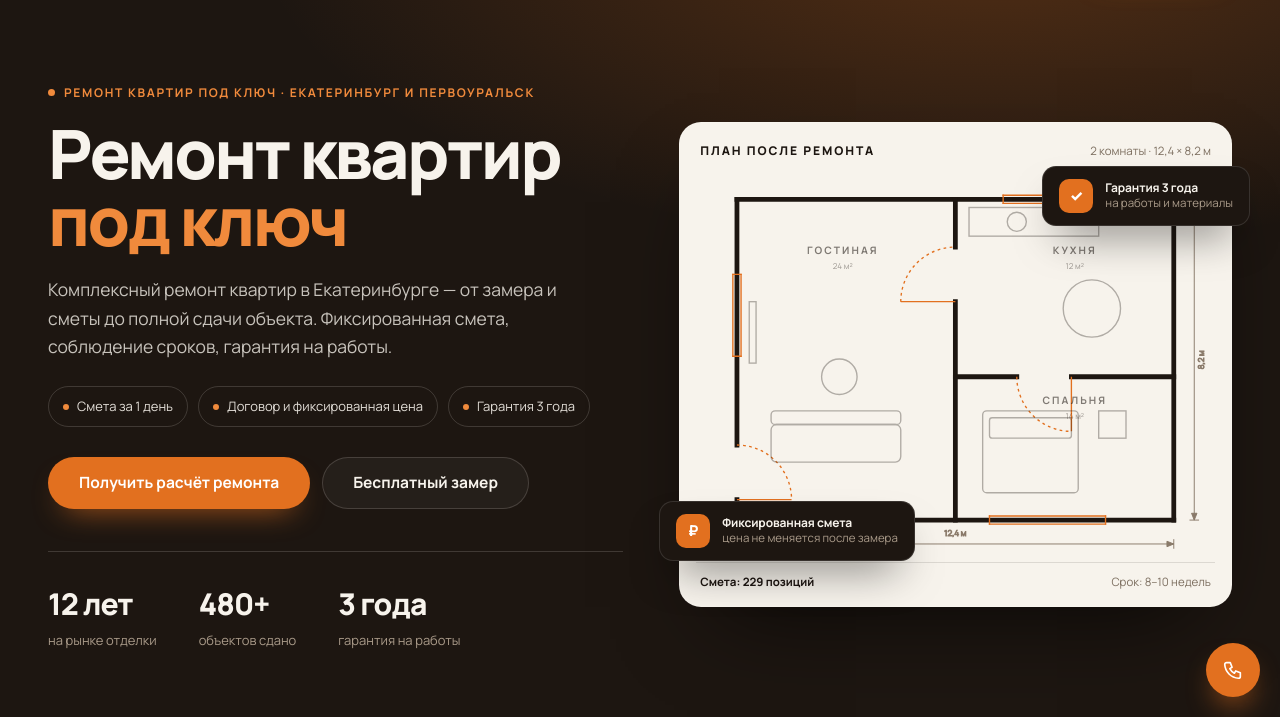
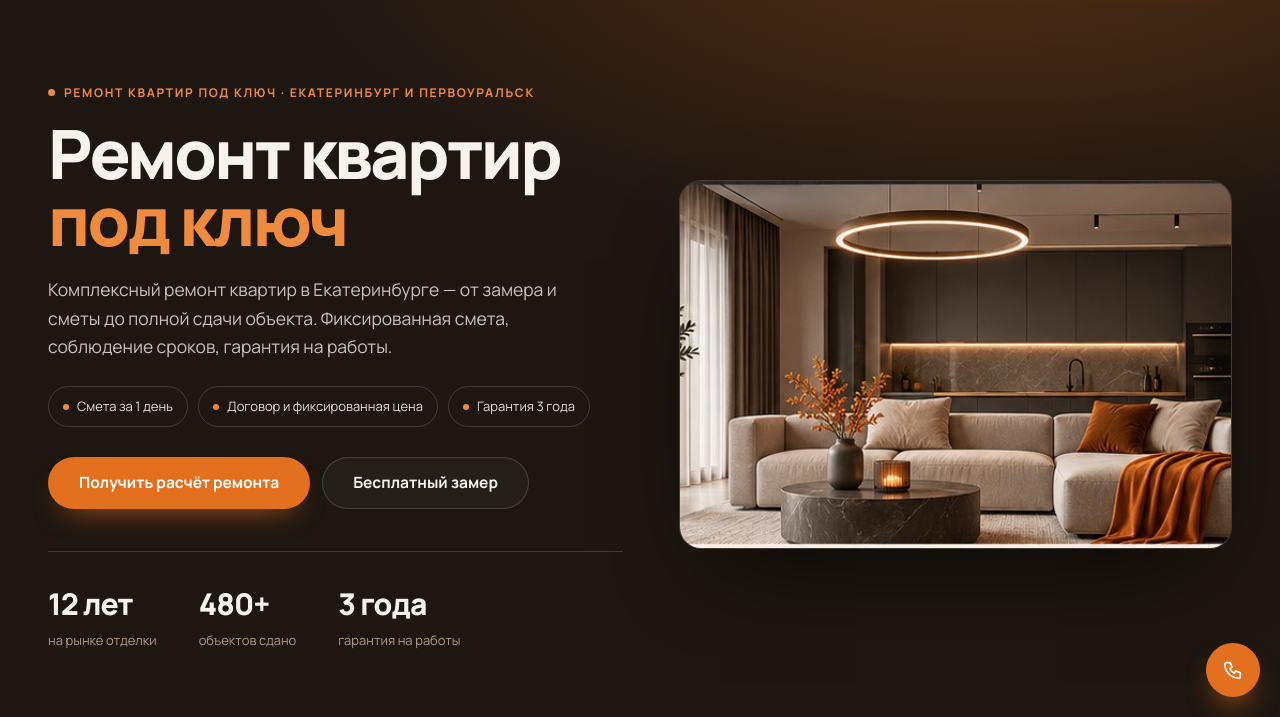
Before and after one commit to prorepairekb/prorepairekb.github.io, a plain HTML site: page index.html in a window 1280 px wide. Shown: the part 83-800 px from the top of the page. Drawn offline with Linux system fonts and the light colour scheme.

Commit message:
Hero photo from mockup + windows count field

```diff
--- a/assets/css/style.css
+++ b/assets/css/style.css
@@ -120,13 +120,9 @@ section[id],#top{scroll-margin-top:96px}
 .hero__stats dt{font-size:30px;font-weight:800;letter-spacing:-.03em;color:var(--cream)}
 .hero__stats dd{font-size:13px;color:var(--muted-2);margin-top:2px}
 .hero__art{position:relative}
-.hero__frame{background:var(--cream);border-radius:22px;padding:16px 16px 12px;box-shadow:0 40px 90px -40px rgba(0,0,0,.75);border:1px solid rgba(255,255,255,.12);color:var(--ink)}
-.hero__frame svg{width:100%;height:auto;display:block;border-radius:12px}
-.plan-head{display:flex;align-items:baseline;justify-content:space-between;gap:12px;padding:2px 4px 12px}
-.plan-head__label{font-size:12px;font-weight:800;letter-spacing:.16em;text-transform:uppercase;color:var(--ink)}
-.plan-head__meta{font-size:11.5px;color:var(--muted);white-space:nowrap}
-.plan-foot{display:flex;align-items:baseline;justify-content:space-between;gap:12px;padding:10px 4px 2px;border-top:1px solid rgba(29,22,17,.12);margin-top:8px;font-size:11.5px;color:var(--muted)}
-.plan-foot span:first-child{font-weight:700;color:var(--ink)}
+.hero__frame{position:relative;border-radius:22px;overflow:hidden;box-shadow:0 40px 90px -40px rgba(0,0,0,.75);border:1px solid rgba(255,255,255,.12);background:#2a2019}
+.hero__photo{display:block;width:100%;height:100%;aspect-ratio:3/2;object-fit:cover;object-position:center 58%}
+@media (max-width:980px){.hero__photo{aspect-ratio:16/10}}
 .float-card{position:absolute;display:flex;align-items:center;gap:12px;padding:12px 16px;border-radius:14px;background:var(--ink);color:var(--cream);box-shadow:0 22px 44px -18px rgba(0,0,0,.65);font-size:12px;line-height:1.3;border:1px solid rgba(255,255,255,.12)}
 .float-card strong{font-weight:700;letter-spacing:-.01em}
 .float-card small{display:block;color:var(--muted-2);font-size:11.5px}
@@ -213,7 +209,7 @@ section[id],#top{scroll-margin-top:96px}
 .field-inline input,.field-inline select,.field-inline textarea{width:100%;border:1px solid var(--line);border-radius:11px;padding:11px 13px;background:#fff;font-size:14px;transition:border-color .2s,box-shadow .2s}
 .field-inline input:focus,.field-inline select:focus,.field-inline textarea:focus{outline:none;border-color:var(--orange);box-shadow:0 0 0 3px rgba(226,112,31,.12)}
 .field-inline.is-error input{border-color:#c0392b;box-shadow:0 0 0 3px rgba(192,57,43,.12)}
-.totals{display:grid;grid-template-columns:repeat(4,1fr);gap:12px;margin-top:18px}
+.totals{display:grid;grid-template-columns:repeat(5,1fr);gap:12px;margin-top:18px}
 .totals div{background:var(--ink);color:var(--cream);border-radius:14px;padding:14px 16px}
 .totals dt{font-size:11.5px;letter-spacing:.06em;text-transform:uppercase;color:rgba(247,243,236,.6);margin-bottom:4px}
 .totals dd{font-size:18px;font-weight:800;letter-spacing:-.02em}
--- a/assets/js/app.js
+++ b/assets/js/app.js
@@ -90,6 +90,10 @@
     }
     if (u === "пог. м") return m.perimeter;
     if (u === "м³") return Math.round(m.area * 0.02 * 100) / 100;
+    if (u === "шт.") {
+      if (/створк|окон|окн/i.test(work.name)) return m.windows;
+      if (/двер/i.test(work.name)) return m.doors;
+    }
     return 1;
   }
 
@@ -169,7 +173,8 @@
       '<div><dt>Площадь пола</dt><dd>' + num(m.area) + ' м²</dd></div>' +
       '<div><dt>Площадь стен</dt><dd>' + num(m.walls) + ' м²</dd></div>' +
       '<div><dt>Периметр</dt><dd>' + num(m.perimeter) + ' пог. м</dd></div>' +
-      '<div><dt>Плинтус</dt><dd>' + num(m.plinth) + ' пог. м</dd></div>';
+      '<div><dt>Плинтус</dt><dd>' + num(m.plinth) + ' пог. м</dd></div>' +
+      '<div><dt>Двери / окна</dt><dd>' + num(m.doors) + ' / ' + num(m.windows) + ' шт.</dd></div>';
   }
 
   function renderRooms() {
@@ -190,6 +195,7 @@
             roomField("Двери, м²", "doorArea", r.doorArea, "number", "1,6") +
             roomField("Окна, м²", "winArea", r.winArea, "number", "2,4") +
             roomField("Дверей, шт.", "doorCount", r.doorCount, "number", "1") +
+            roomField("Окон, шт.", "winCount", r.winCount, "number", "1") +
             roomField("Ширина проёмов, м", "doorWidth", r.doorWidth, "number", "0,9") +
           '</div>' +
         '</div>';
--- a/index.html
+++ b/index.html
@@ -96,92 +96,8 @@
 
       <div class="hero__art">
         <div class="hero__frame">
-          <div class="plan-head">
-            <span class="plan-head__label">План после ремонта</span>
-            <span class="plan-head__meta">2 комнаты · 12,4 × 8,2 м</span>
-          </div>
-          <svg viewBox="0 0 760 560" role="img" aria-label="План квартиры после ремонта: гостиная, кухня, спальня, мебель и размеры">
-            <g fill="none" stroke="#1d1611" stroke-width="7" stroke-linecap="square">
-              <path d="M60 40H700"/>
-              <path d="M700 40V510"/>
-              <path d="M700 510H60"/>
-              <path d="M60 40V400"/>
-              <path d="M60 480V510"/>
-              <path d="M380 40V110"/>
-              <path d="M380 190V510"/>
-              <path d="M380 300H470"/>
-              <path d="M550 300H700"/>
-            </g>
-
-            <!-- окна -->
-            <g stroke="#e2701f" stroke-width="2" stroke-linecap="square">
-              <path d="M450 34H620M450 46H620"/>
-              <path d="M450 34V46M620 34V46"/>
-              <path d="M54 150V270M66 150V270"/>
-              <path d="M54 150H66M54 270H66"/>
-              <path d="M430 504H600M430 516H600"/>
-              <path d="M430 504V516M600 504V516"/>
-            </g>
-
-            <!-- дверные полотна и ход открывания -->
-            <g stroke="#e2701f" stroke-width="2" fill="none">
-              <path d="M380 190H300"/>
-              <path d="M300 190A80 80 0 0 1 380 110" stroke-dasharray="4 5"/>
-              <path d="M550 300V380"/>
-              <path d="M470 300A80 80 0 0 0 550 380" stroke-dasharray="4 5"/>
-              <path d="M60 480H140"/>
-              <path d="M60 400A80 80 0 0 1 140 480" stroke-dasharray="4 5"/>
-            </g>
-
-            <!-- мебель -->
-            <g fill="none" stroke="#1d1611" stroke-width="2" opacity=".32">
-              <rect x="110" y="350" width="190" height="20" rx="6"/>
-              <rect x="110" y="370" width="190" height="55" rx="8"/>
-              <circle cx="210" cy="300" r="26"/>
-              <rect x="78" y="190" width="10" height="90"/>
-              <rect x="400" y="52" width="190" height="42"/>
-              <circle cx="470" cy="73" r="14"/>
-              <circle cx="580" cy="200" r="42"/>
-              <rect x="420" y="350" width="140" height="120" rx="6"/>
-              <rect x="430" y="360" width="120" height="30" rx="4"/>
-              <rect x="590" y="350" width="40" height="40"/>
-            </g>
-
-            <!-- подписи помещений -->
-            <g fill="#1d1611" font-family="Manrope, Arial, sans-serif" text-anchor="middle">
-              <text x="215" y="120" font-size="15" font-weight="700" letter-spacing="3" opacity=".55">ГОСТИНАЯ</text>
-              <text x="215" y="142" font-size="12" opacity=".4">24 м²</text>
-              <text x="555" y="120" font-size="15" font-weight="700" letter-spacing="3" opacity=".55">КУХНЯ</text>
-              <text x="555" y="142" font-size="12" opacity=".4">12 м²</text>
-              <text x="555" y="340" font-size="15" font-weight="700" letter-spacing="3" opacity=".55">СПАЛЬНЯ</text>
-              <text x="555" y="362" font-size="12" opacity=".4">14 м²</text>
-            </g>
-
-            <!-- размеры -->
-            <g stroke="#8a7a6a" stroke-width="1.4" fill="#8a7a6a" font-family="Manrope, Arial, sans-serif">
-              <path d="M60 545H700"/>
-              <path d="M60 538V552M700 538V552"/>
-              <path d="M60 545l10-4v8zM700 545l-10-4v8z"/>
-              <text x="380" y="534" font-size="12" text-anchor="middle">12,4 м</text>
-              <path d="M730 40V510"/>
-              <path d="M723 40H737M723 510H737"/>
-              <path d="M730 40l-4 10h8zM730 510l-4-10h8z"/>
-              <text x="744" y="275" font-size="12" text-anchor="middle" transform="rotate(-90 744 275)">8,2 м</text>
-            </g>
-          </svg>
-          <div class="plan-foot">
-            <span>Смета: 229 позиций</span>
-            <span>Срок: 8–10 недель</span>
-          </div>
-        </div>
-
-        <div class="float-card float-card--a">
-          <span class="float-card__icon" aria-hidden="true">₽</span>
-          <div><strong>Фиксированная смета</strong><small>цена не меняется после замера</small></div>
-        </div>
-        <div class="float-card float-card--b">
-          <span class="float-card__icon" aria-hidden="true">✓</span>
-          <div><strong>Гарантия 3 года</strong><small>на работы и материалы</small></div>
+          <img class="hero__photo" src="assets/img/hero.jpg" width="808" height="343"
+               alt="Гостиная после ремонта: диван, подсветка, кухня-студия">
         </div>
       </div>
     </div>
```
Also changed, not shown: assets/img/hero.jpg (added).
